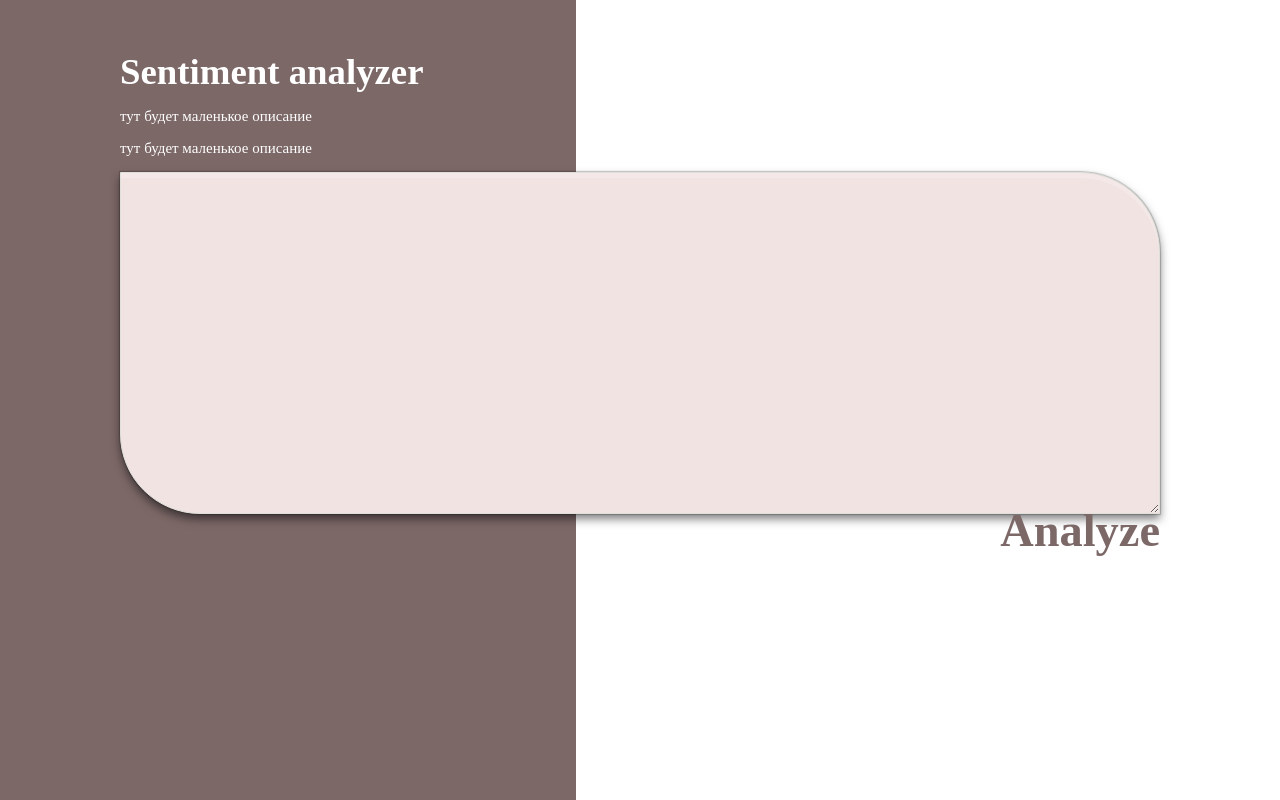
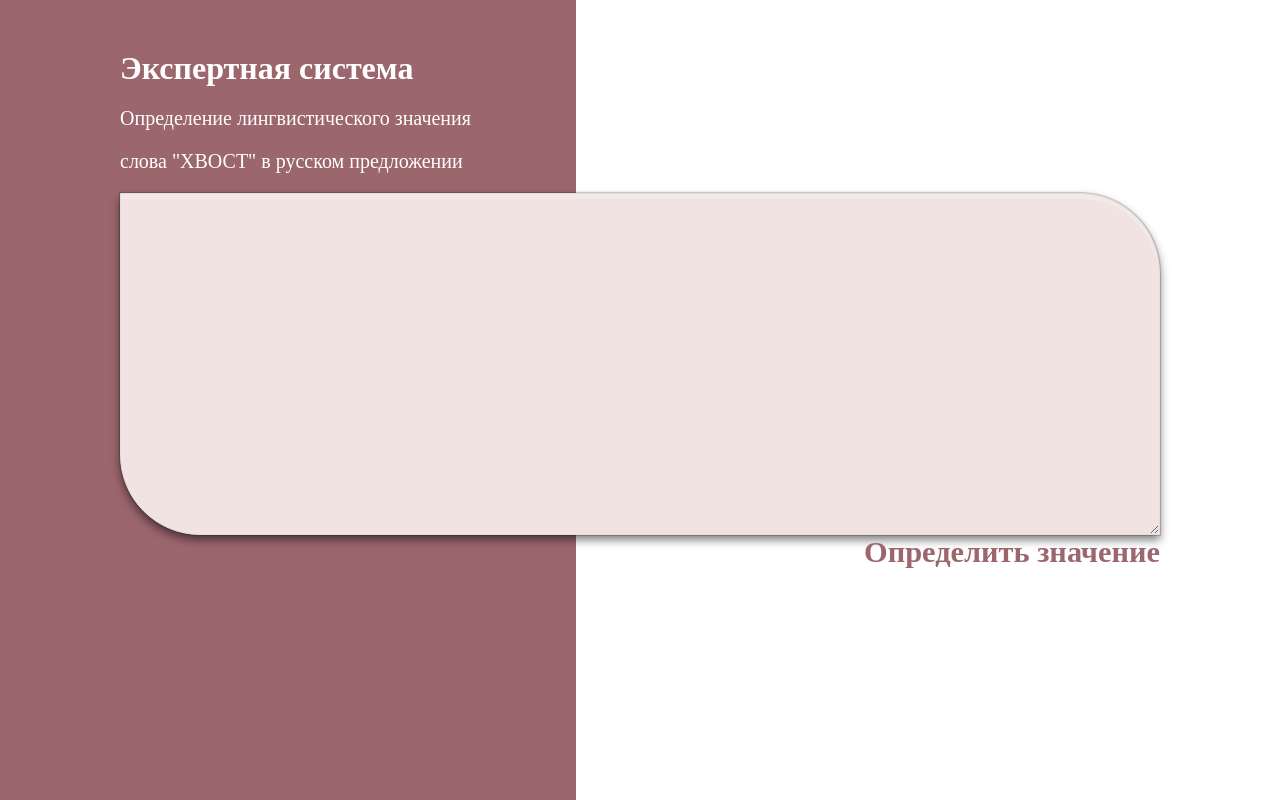
Before and after one commit to sinee-nebushko/nlp_project, a Django app: page / in a window 1280 px wide. Run offline with Django 3.2, Linux system fonts and the light colour scheme; parts of the project's set-up code (start-up, migrations or seed data) failed here and were passed over.

Commit message:
самая смешная из побед

```diff
--- a/nlp_project/views.py
+++ b/nlp_project/views.py
@@ -1,12 +1,12 @@
 from django.shortcuts import render
-from preprocessing_prediction import prepr_pred
+from mn_sl import sem_analyze
 
 
 def index(request):
     if request.method == 'POST':
         content: str = request.POST['content']
-        cont = prepr_pred(content)
-        context = {'polarity': cont[0], 'accuracy': cont[1], 'text': content}
+        result = sem_analyze(content)
+        context = {'result': result[1], 'arguments': result[0], 'text': content}
         return render(request, 'result.html', context)
 
     else:
--- a/templates/index.html
+++ b/templates/index.html
@@ -13,7 +13,7 @@
         align-items: stretch;
         width: unset !important;
         margin: 20px 120px 0 120px;
-        background: linear-gradient(to right, #7c6867 45% , transparent 45%);
+        background: linear-gradient(to right, #9c666d 45% , transparent 45%);
         margin-top: 50px;
     }
 
@@ -22,14 +22,15 @@
         left: 0;
         color: white;
         padding: 0 0 0 0 ;
-        font-size: 230%;
+        font-size: 200%;
         font-family: "Century Gothic";
         font-weight: 700;
         justify-content: stretch;
         align-items: stretch;
     }
     #annotation{
-        font-size: 15px;
+        font-size: 20px;
+        font-weight: 200;
         color: #ffffff;
         font-family: "Century Gothic";
     }
@@ -38,6 +39,7 @@
         width: auto;
         height:300px;
         background: #f1e3e2;
+        outline: none;
         color: #353535;
         font-size: 20px;
         border: 1px solid #dfe0da;
@@ -59,20 +61,20 @@
         border: none;
         background-color: transparent;
         right: 0 ;
-        font-size: 290%;
+        font-size: 190%;
         font-weight: 700;
         font-family: "Century Gothic";
-        color: rgb(124, 104, 103);
+        color: rgb(156, 102, 109);
         text-decoration: none;
 
-        margin-top: -10px;
+        margin-top: 0;
     }
     #button:hover:not(:active) {
-        color: rgb(150, 126, 125);
+        color: rgb(200, 134, 142);
     }
 
     #button:active {
-        color: rgb(199, 167, 166);
+        color: rgb(133, 87, 93);
     }
 
 
@@ -87,19 +89,19 @@
 
 <div id="header">
     <div id="header-content">
-        Sentiment analyzer
+        Экспертная система
     </div>
 </div>
 <div id="annotation">
-    <p>тут будет  маленькое описание</p>
-    <p>тут будет  маленькое описание</p>
+    <p>Определение лингвистического значения </p>
+    <p>слова "ХВОСТ" в русском предложении</p>
 </div>
 
 <label for='text-form-field-text'>
 </label>
 <textarea id = "text-form-field-text" form="content" name = "content" ></textarea>
 <div class="button_block">
-    <input id="button" form='content' type="submit" value="Analyze" >
+    <input id="button" form='content' type="submit" value="Определить значение" >
 </div>
 
 
```
Also changed, not shown: nlp_project/mn_sl.py (added, +47 -0 lines), templates/result.html (+12 -9 lines).
